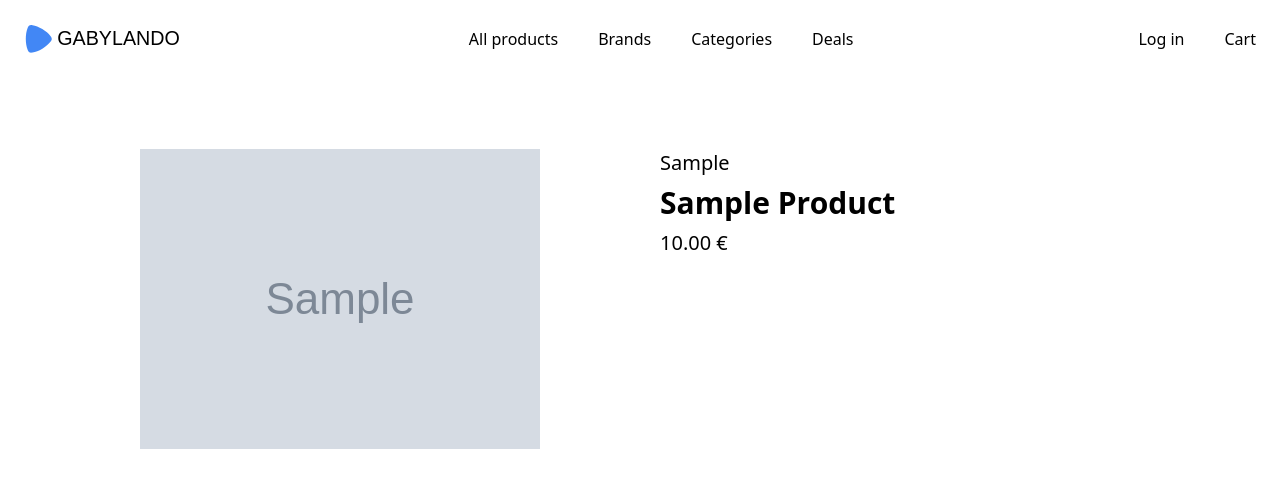
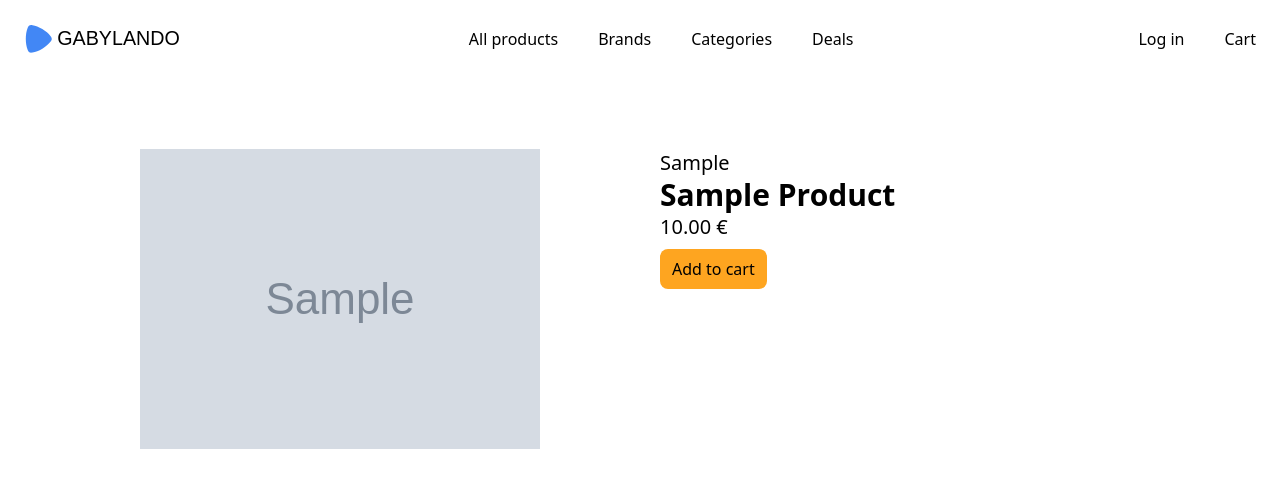
Before and after one commit to gwassing/ecommerce-platform, a Django app: page /products/1 in a window 1280 px wide. Shown: the top 488 px of the page. Run offline with Django 5.2, Linux system fonts and the light colour scheme; tables that the repository leaves empty hold one stand-in row (values such as "Sample post"); grey boxes marked "Sample" are stand-in pictures.

Commit message:
Implement add to cart button functionality

```diff
--- a/cart/urls.py
+++ b/cart/urls.py
@@ -5,5 +5,6 @@ from cart import views
 app_name = 'cart'
 
 urlpatterns = [
-    path('', views.CartDetailView.as_view(), name='cart')
+    path('', views.CartDetailView.as_view(), name='cart'),
+    path('add/<int:product_id>', views.CreateCartItemView.as_view(), name="add_to_cart"),
 ]
--- a/products/templates/products/product_detail.html
+++ b/products/templates/products/product_detail.html
@@ -9,9 +9,17 @@
             {% endif %}
         </div>
         <div class="flex flex-col gap-y-2 ml-5">
-            <p class="capitalize text-xl">{{ product.brand }}</p>
-            <p class="capitalize text-3xl font-semibold">{{ product.item_name }}</p>
-            <p class="text-xl">{{ product.price }} €</p>
+            <div>
+                <p class="capitalize text-xl">{{ product.brand }}</p>
+                <p class="capitalize text-3xl font-semibold">{{ product.item_name }}</p>
+                <p class="text-xl">{{ product.price }} €</p>
+            </div>
+            <div class="mt-12">
+                <form action="{% url "cart:add_to_cart" product.id %}" method="POST">
+                    {% csrf_token %}
+                    <button type="submit" class="button">Add to cart</button>
+                </form>
+            </div>
         </div>
     </div>
 {% endblock %}
--- a/products/views.py
+++ b/products/views.py
@@ -1,4 +1,4 @@
-from django.views.generic import DetailView, ListView, TemplateView
+from django.views.generic import DetailView, ListView
 
 from products.models import Product
 
```
Also changed, not shown: cart/forms.py (added, +8 -0 lines), cart/views.py (+21 -1 lines).
